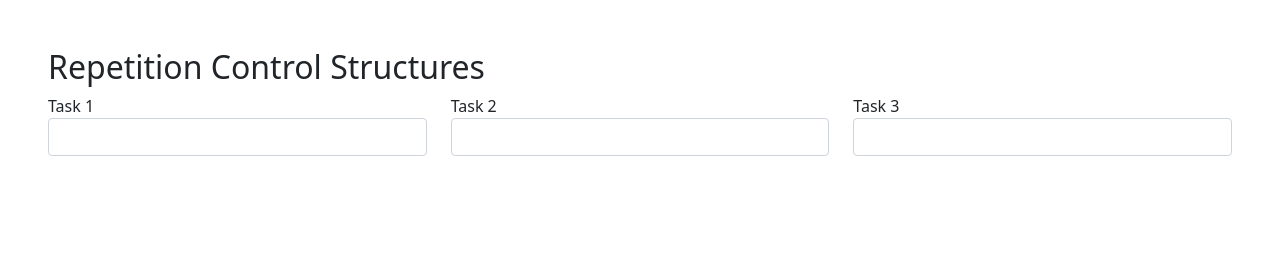
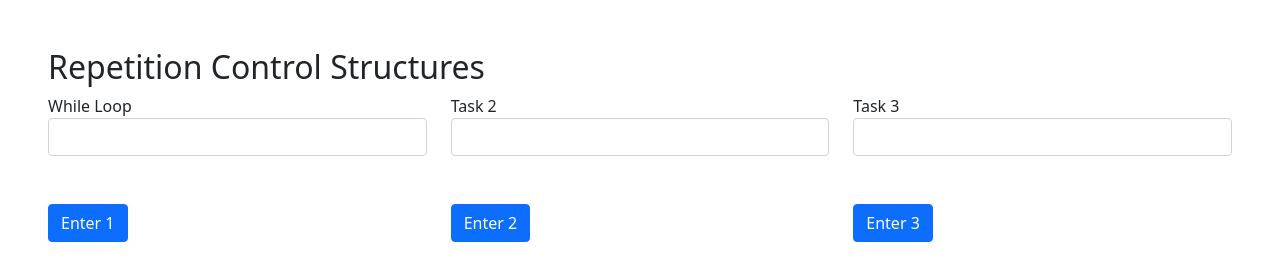
Before and after one commit to mgcuaresma/loopsAct, a plain HTML site: page discussion/index.html in a window 1280 px wide. Drawn offline with nearby package versions, Linux system fonts and the light colour scheme.

Commit message:
done with task 1

```diff
--- a/discussion/index.html
+++ b/discussion/index.html
@@ -11,13 +11,30 @@
 	<h2>Repetition Control Structures</h2>
 	<div class="row">
 		<div class="col-4">
-			<div class="form-group"><label for="">Task 1</label><input type="number" name="" id="task1" class="form-control"></div>
+			<div class="form-group">
+				<label for="task1">While Loop</label>
+				<!-- get user info -->
+				<input type="number" name="" id="task1" class="form-control">
+				<!-- start the process -->
+				<button type="submit" class="btn btn-primary btn-block mt-5" onclick="countUsingWhile()">Enter 1</button>
+
+				<!-- display the message to the user if the value is not valid for processing -->
+				<p class="text-danger" id="message"></p>
+			</div>
 		</div>
 		<div class="col-4">
-			<div class="form-group"><label for="">Task 2</label><input type="number" name="" id="task2" class="form-control"></div>
+			<div class="form-group">
+				<label for="">Task 2</label>
+				<input type="number" name="" id="task2" class="form-control">
+				<button type="submit" class="btn btn-primary btn-block mt-5">Enter 2</button>
+			</div>
 		</div>
 		<div class="col-4">
-			<div class="form-group"><label for="">Task 3</label><input type="number" name="" id="task3" class="form-control"></div>
+			<div class="form-group">
+				<label for="">Task 3</label>
+				<input type="number" name="" id="task3" class="form-control">
+				<button type="submit" class="btn btn-primary btn-block mt-5">Enter 3</button>
+			</div>
 		</div>
 	</div>
 </div>
--- a/discussion/index.js
+++ b/discussion/index.js
@@ -1 +1,20 @@
-console.log("hellow world!")
+// There are 5 ways to select elements - DOM selectors
+/*
+1. getElementByTagName()     collective through the use of the element/tag name
+2. getElementByClassName()   collective through the use of their class attributes.
+3. getElementById()          select a distinct/specific through
+4. querySelector()
+5. querySelectorAll()
+*/
+function countUsingWhile() {
+	let task1Input = document.getElementById("task1").value;
+	if (task1Input <= 0) {
+		let msg = document.getElementById("message");
+		msg.innerHTML = "Invalid value.";
+	} else {
+		while(task1Input !== 0) {
+		alert(task1Input);
+		task1Input--;
+		}
+	}
+}
```
